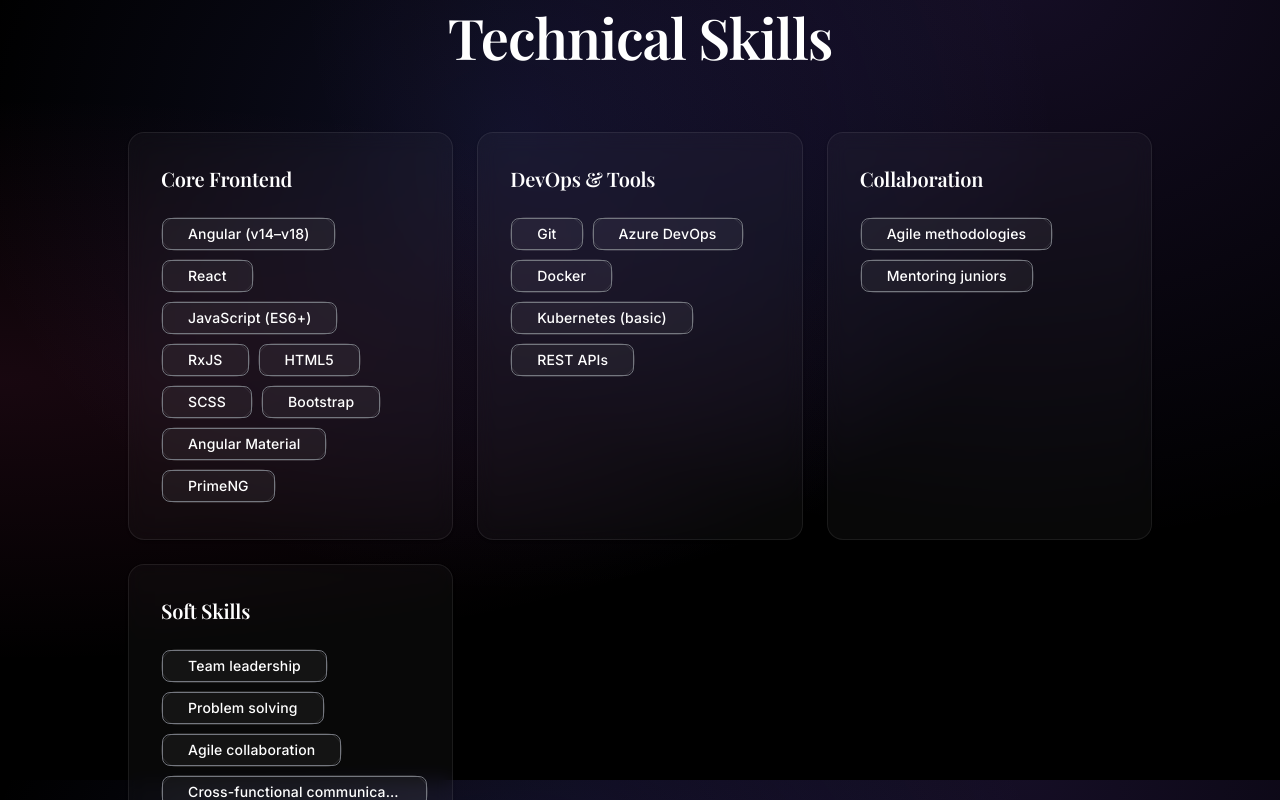
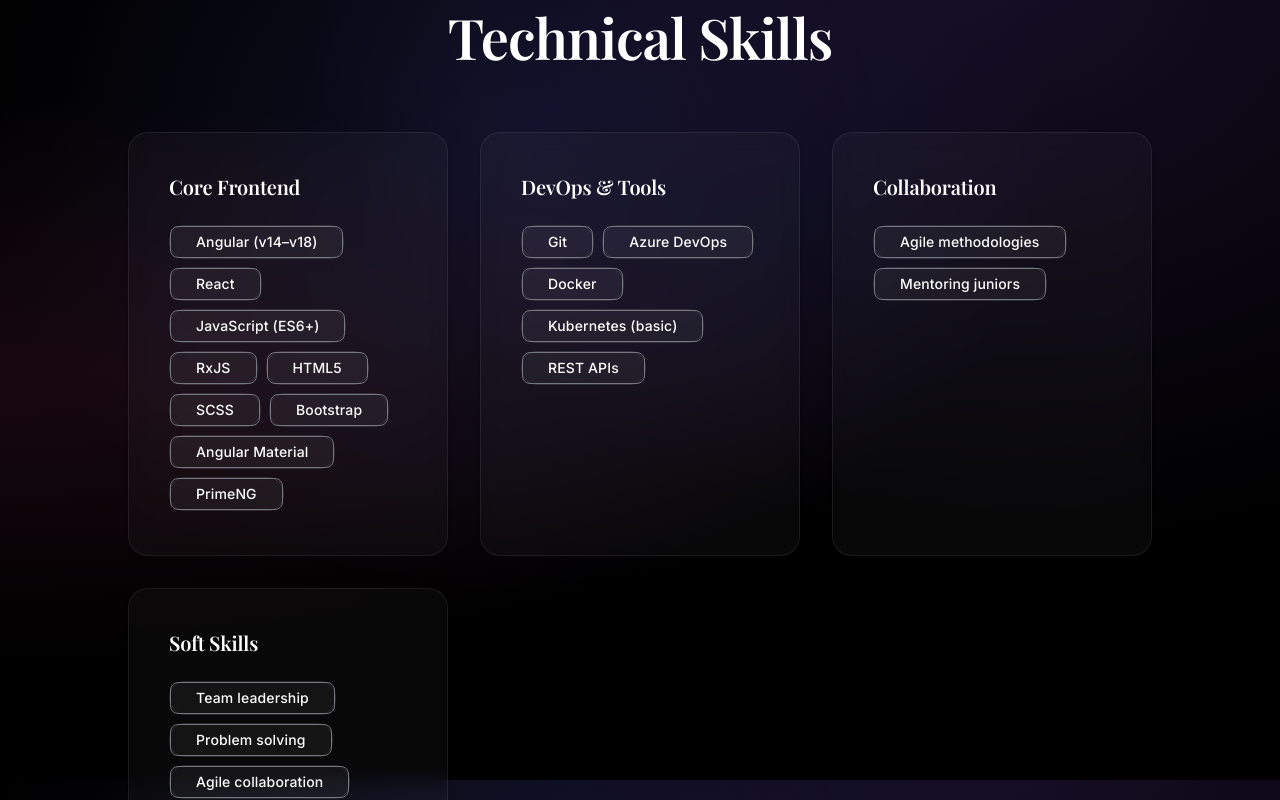
Before and after one commit to rahulennazhiyil/portfolio, an Angular app: page / in a window 1280 px wide. Shown: the part 1620-2420 px from the top of the page. Built offline with nearby package versions, Linux system fonts and the light colour scheme; a web font is replaced by a local one.

Commit message:
Enhance skills section with premium styling and hover effects

```diff
--- a/src/app/components/skills/skills.component.scss
+++ b/src/app/components/skills/skills.component.scss
@@ -14,25 +14,43 @@
 
 .skills-grid {
   display: grid;
-  grid-template-columns: repeat(auto-fit, minmax(280px, 1fr));
-  gap: 24px;
+  grid-template-columns: repeat(auto-fit, minmax(300px, 1fr));
+  gap: 32px;
+  max-width: 1200px;
+  margin: 0 auto;
 }
 
 .skill-category {
-  padding: 32px !important;
+  padding: 40px !important;
   background: var(--bg-card) !important;
   backdrop-filter: blur(10px) !important;
   border: 1px solid var(--border-subtle) !important;
-  border-radius: 16px !important;
+  border-radius: 20px !important;
   transition: all 0.4s cubic-bezier(0.4, 0, 0.2, 1) !important;
   position: relative;
   overflow: hidden;
+
+  &::before {
+    content: '';
+    position: absolute;
+    top: 0;
+    left: 0;
+    right: 0;
+    height: 3px;
+    background: var(--gradient-primary);
+    opacity: 0;
+    transition: opacity 0.3s ease;
+  }
 }
 
 .skill-category:hover {
   border-color: var(--border-hover) !important;
-  transform: translateY(-4px) !important;
-  box-shadow: var(--shadow-lg) !important;
+  transform: translateY(-8px) scale(1.02) !important;
+  box-shadow: 0 12px 40px rgba(0, 0, 0, 0.3), 0 0 0 1px rgba(255, 255, 255, 0.1) !important;
+
+  &::before {
+    opacity: 1;
+  }
 }
 
 /* Card Title Styling */
```
